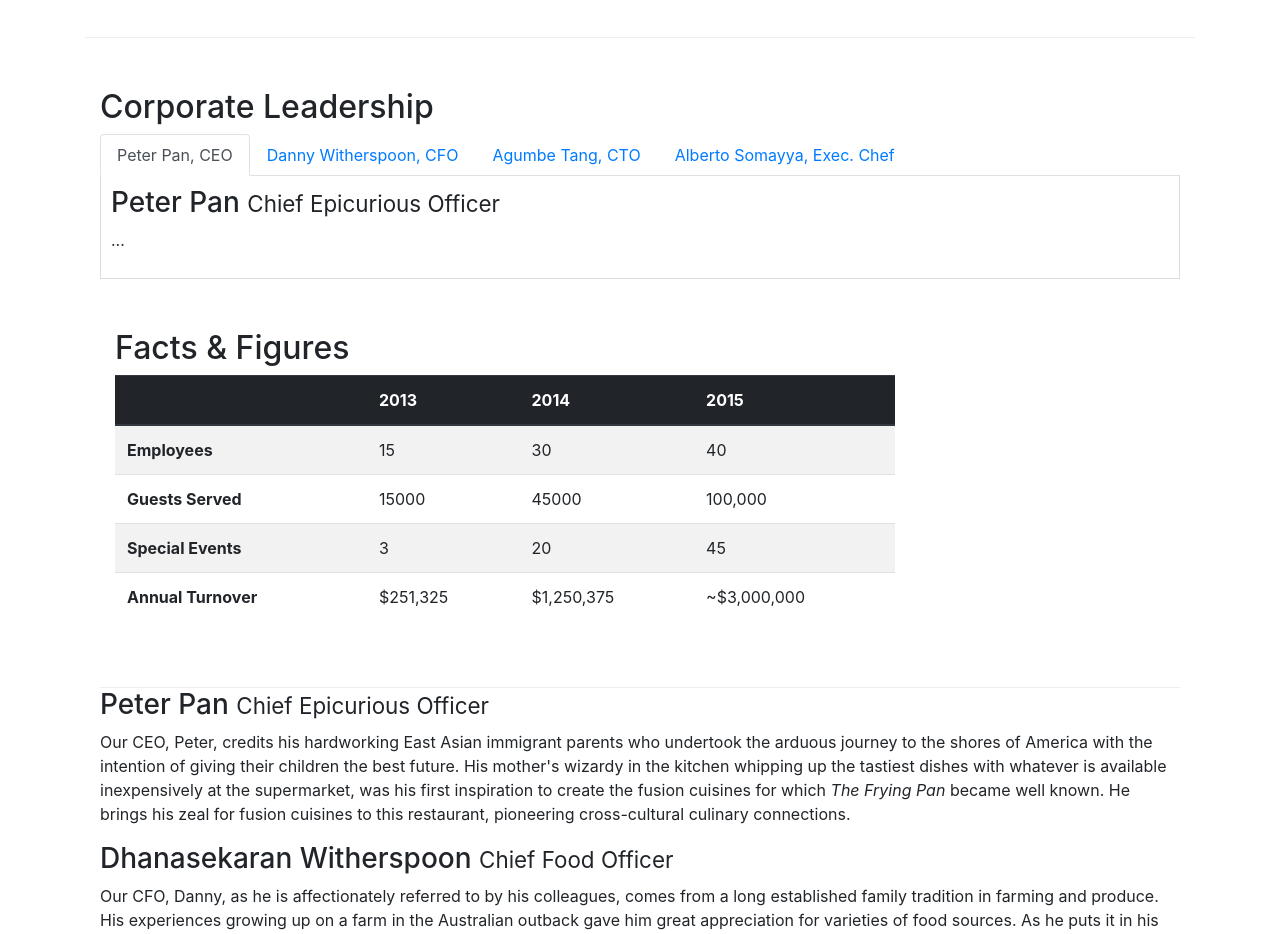
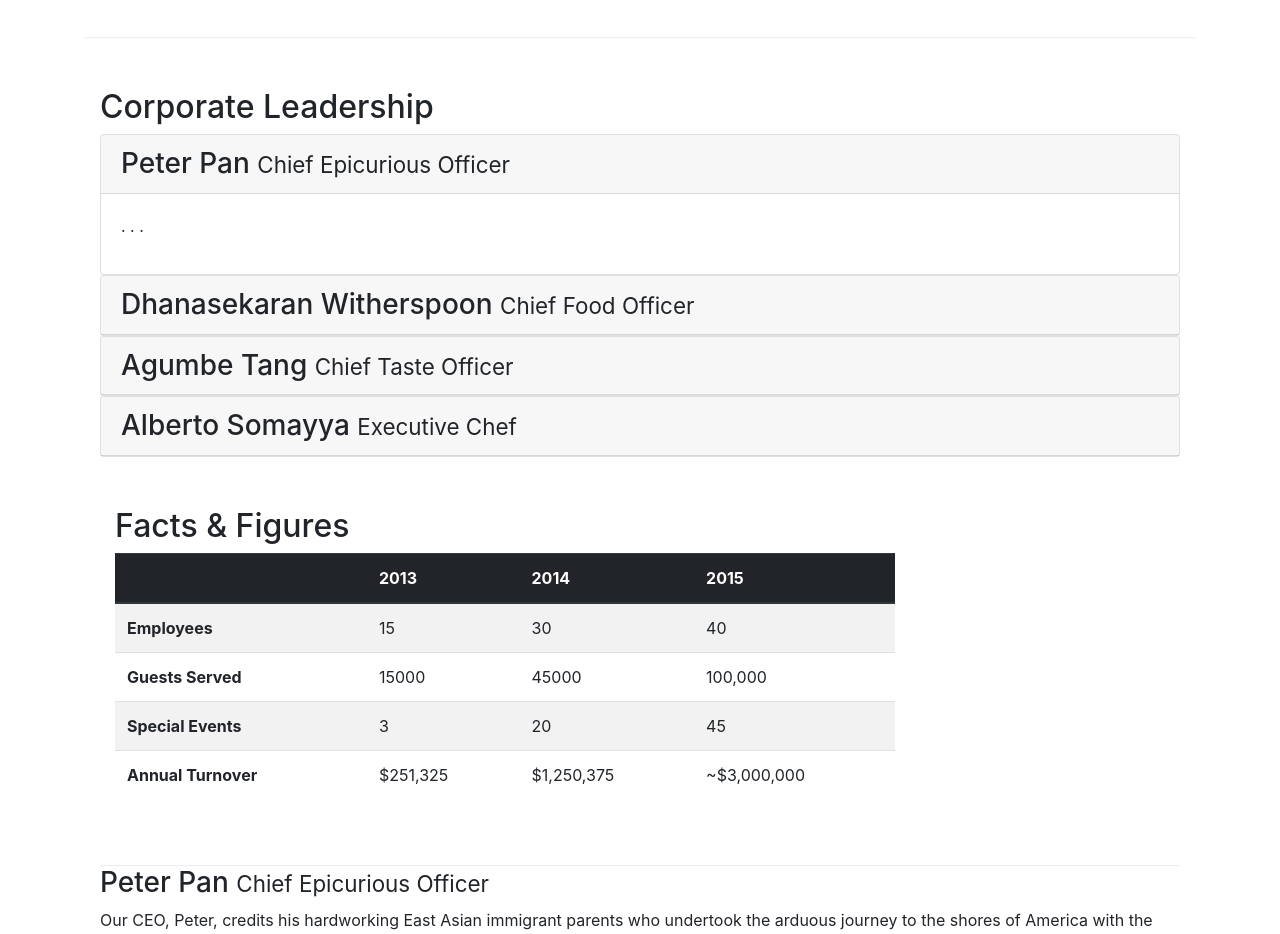
Before and after one commit to RealSawconed/FER-Demo-1, a website: page aboutus.html in a window 1280 px wide. Shown: the part 820-1754 px from the top of the page. Drawn offline with nearby package versions, Linux system fonts and the light colour scheme.

Commit message:
Accordion

```diff
--- a/aboutus.html
+++ b/aboutus.html
@@ -108,7 +108,7 @@
         <div class="row row-content">
             <div class="col-12">
                 <h2>Corporate Leadership</h2>
-                <ul class="nav nav-tabs">
+                <!-- <ul class="nav nav-tabs">
                     <li class="nav-item">
                         <a class="nav-link active" href="#peter" role="tab" data-toggle="tab">Peter Pan, CEO</a>
                     </li>
@@ -122,8 +122,8 @@
                         <a class="nav-link" href="#alberto" role="tab" data-toggle="tab">Alberto Somayya,
                             Exec. Chef</a>
                     </li>
-                </ul>
-                <div class="tab-content">
+                </ul> -->
+                <!-- <div class="tab-content">
                     <div role="tabpanel" class="tab-pane fade show active" id="peter">
                         <h3>Peter Pan <small>Chief Epicurious Officer</small></h3>
                         <p>...</p>
@@ -139,6 +139,65 @@
                     <div role="tabpanel" class="tab-pane fade" id="alberto">
                         <h3>Alberto Somayya <small>Executive Chef</small></h3>
                         <p>...</p>
+                    </div>
+                </div> -->
+                <div class="accordion">
+                    <div class="card">
+                        <div role="tab" class="card-header" id="peterhead">
+                            <h3 class="mb-0">
+                                <a data-toggle="collapse" data-target="#peter">
+                                    Peter Pan <small>Chief Epicurious Officer</small>
+                                </a>
+                            </h3>
+                        </div>
+                        <div class="collapse show" id="peter" data-parent="#accordion">
+                            <div class="card-body">
+                                <p class="d-none d-sm-block">. . .</p>
+                            </div>
+                        </div>
+                    </div>
+
+                    <div class="card">
+                        <div class="card-header" role="tab" id="dannyhead">
+                            <h3 class="mb-0">
+                                <a class="collapsed" data-toggle="collapse" data-target="#danny">
+                                    Dhanasekaran Witherspoon <small>Chief Food Officer</small>
+                                </a>
+                            </h3>
+                        </div>
+                        <div class="collapse" id="danny" data-parent="#accordion">
+                            <div class="card-body">
+                                <p class="d-none d-sm-block">. . .</em></p>
+                            </div>
+                        </div>
+                    </div>
+                    <div class="card">
+                        <div class="card-header" role="tab" id="agumbehead">
+                            <h3 class="mb-0">
+                                <a class="collapsed" data-toggle="collapse" data-target="#agumbe">
+                                    Agumbe Tang <small>Chief Taste Officer</small>
+                                </a>
+                            </h3>
+                        </div>
+                        <div class="collapse" id="agumbe" data-parent="#accordion">
+                            <div class="card-body">
+                                <p class="d-none d-sm-block">. . .</p>
+                            </div>
+                        </div>
+                    </div>
+                    <div class="card">
+                        <div class="card-header" role="tab" id="albertohead">
+                            <h3 class="mb-0">
+                                <a class="collapsed" data-toggle="collapse" data-target="#alberto">
+                                    Alberto Somayya <small>Executive Chef</small>
+                                </a>
+                            </h3>
+                        </div>
+                        <div class="collapse" id="alberto" data-parent="#accordion">
+                            <div class="card-body">
+                                <p class="d-none d-sm-block">. . .</em></p>
+                            </div>
+                        </div>
                     </div>
                 </div>
                 <div class="row row-content">
```
